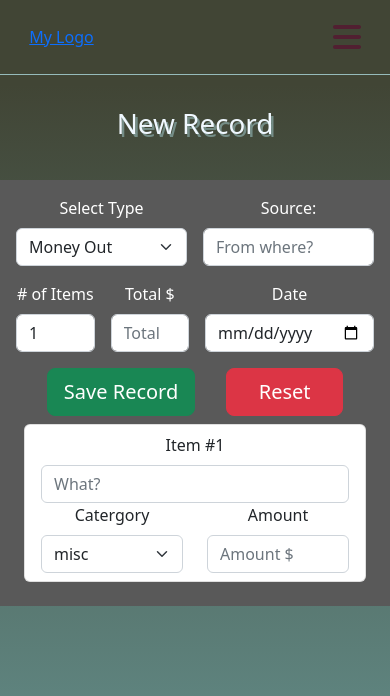
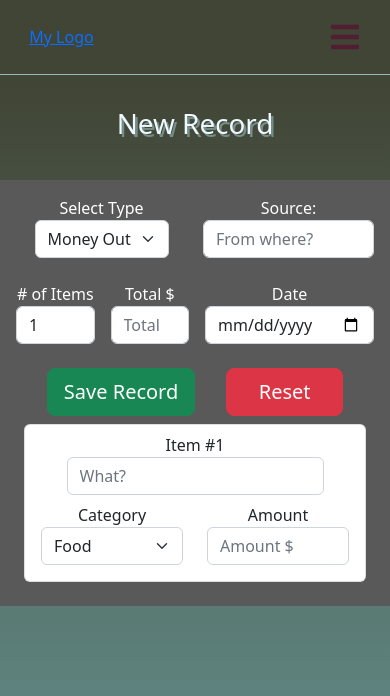
Before and after one commit to krog-kristian/finance-tracker, a React (Create React App) app in the folder client/: page / in a window 390 px wide. Shown: the top 696 px of the page. Built offline with nearby package versions, Linux system fonts and the light colour scheme.

Commit message:
Made some changes to naming conventions, reformatted category data and moved into own file.

```diff
--- a/client/package.json
+++ b/client/package.json
@@ -16,6 +16,7 @@
     "react-bootstrap": "^2.7.4",
     "react-currency-input-field": "^3.6.10",
     "react-dom": "^18.2.0",
+    "react-icons": "^4.8.0",
     "react-responsive": "^9.0.2",
     "react-scripts": "5.0.1",
     "web-vitals": "^2.1.4"
--- a/client/src/App.js
+++ b/client/src/App.js
@@ -1,16 +1,16 @@
 import './App.css';
 import { useMediaQuery } from 'react-responsive';
-import Nav from './Components/Nav';
-import AppContext from './Components/AppContext';
-import RecordForm from './Components/RecordForm';
+import Nav from './components/Nav';
+import AppContext from './components/AppContext';
+import RecordForm from './components/RecordForm';
 import 'bootstrap/dist/css/bootstrap.min.css';
 
 function App() {
-  const isDesktopOrLaptop = useMediaQuery({
+  const isLargeScreen = useMediaQuery({
     query: '(min-width: 900px)'
   });
 
-  const appState = { isDesktopOrLaptop }
+  const appState = { isLargeScreen }
 
   return (
     <AppContext.Provider value={appState}>
--- a/client/src/Components/ItemsForms.jsx
+++ /dev/null
@@ -1,40 +0,0 @@
-export function ItemForms({ numberOfItems, out }) {
-
-  const forms = [];
-  for (let i = 0; i < numberOfItems; i++) {
-    forms.push(
-      <li key={i} className='container-l list-group-item m-2'>
-        <div className='row g-3'>
-          <div className='col'>
-            <label className='form-label' htmlFor={`item${i}`}>{`Item #${i + 1}`}</label>
-            <input required className='form-control' type='text' name={`item${i}`} id={`item${i}`} placeholder='What?'/>
-          </div>
-        </div>
-
-        <div className='row'>
-          <div className='col'>
-            <label className='form-label' htmlFor={`itemCat${i}`}>Catergory</label>
-            <select className='form-select' name={`itemCat${i}`} id={`itemCat${i}`}>
-              <CreateOptions out={out} />
-            </select>
-          </div>
-
-          <div className='col'>
-            <label className='form-label' htmlFor={`itemAmt${i}`}>Amount</label>
-            <input type='number' className='form-control' required id={`itemAmt${i}`} name={`itemAmt${i}`} placeholder='Amount $' step={0.01} />
-          </div>
-        </div>
-
-      </li>)
-  }
-
-  return (
-    <ul className='list-group'>{forms}</ul>
-  )
-}
-
-function CreateOptions({ out }) {
-  const categoriesOut = ['misc', 'food', 'clothes', 'fast-food', 'cleaning', 'toiletries', 'furniture', 'gas', 'utilities', 'rent', 'subscriptions', 'lending']
-  const categoriesIn = ['misc', 'salary', 'interest', 'dividends', 'investment', 'refund', 'gift', 'repayment']
-  return (out ? categoriesOut.map((o) => <option key={o} value={o}>{o}</option>) : categoriesIn.map((o) => <option key={o} value={o}>{o}</option>));
-}
--- /dev/null
+++ b/client/src/components/ItemsForm.jsx
@@ -0,0 +1,47 @@
+import { categoriesOut, categoriesIn } from "../lib/catergoryData.js";
+export function ItemsForm({ numberOfItems, isDebit }) {
+
+  const items = [];
+  for (let i = 0; i < numberOfItems; i++) {
+    items.push(
+      <li key={i} className='container-l list-group-item m-2'>
+        <div className='row g-3'>
+          <div className='col'>
+            <label className='form-label'>{`Item #${i + 1}`}
+              <input required className='form-control' type='text' name={`item${i}`} id={`item${i}`} placeholder='What?'/>
+            </label>
+          </div>
+        </div>
+
+        <div className='row'>
+          <div className='col'>
+            <label className='form-label'>Category
+              <select className='form-select' name={`itemCat${i}`} id={`itemCat${i}`}>
+                <CreateOptions isDebit={isDebit} />
+              </select>
+            </label>
+          </div>
+
+          <div className='col'>
+            <label className='form-label'>Amount
+              <input type='number' className='form-control' required id={`itemAmt${i}`} name={`itemAmt${i}`} placeholder='Amount $' step={0.01} />
+            </label>
+          </div>
+        </div>
+
+      </li>)
+  }
+
+  return (
+    <ul className='list-group'>{items}</ul>
+  )
+}
+
+/**
+ * Maps an array of objects with their values and category name to option elements.
+ * @param {boolean} isDebit represents whether the form is outgoing or incoming money.
+ * @returns array of option elements.
+ */
+function CreateOptions({ isDebit }) {
+  return (isDebit ? categoriesOut.map((cat) => <option key={cat.value} value={cat.value}>{cat.category}</option>) : categoriesIn.map((cat) => <option key={cat.value} value={cat.value}>{cat.category}</option>));
+}
--- a/client/src/Components/Nav.jsx
+++ b/client/src/components/Nav.jsx
@@ -1,18 +1,16 @@
-import 'font-awesome/css/font-awesome.min.css';
-import { FontAwesomeIcon } from '@fortawesome/react-fontawesome'
-import { faBars } from '@fortawesome/free-solid-svg-icons'
 import '../App.css';
 import { useContext } from 'react';
 import AppContext from './AppContext';
 import Button from 'react-bootstrap/Button';
+import { FaBars } from 'react-icons/fa'
 
 export default function Nav() {
-const { isDesktopOrLaptop } = useContext(AppContext)
+  const { isLargeScreen } = useContext(AppContext)
 
   return (
     <div className='Nav'>
       <a href="blank" className='.navbar-brand '>My Logo</a>
-      {isDesktopOrLaptop ? <NavDesktop /> : <NavMobile />}
+      {isLargeScreen ? <NavDesktop /> : <NavMobile />}
     </div>
   );
 }
@@ -20,7 +18,7 @@ const { isDesktopOrLaptop } = useContext(AppContext)
 function NavMobile() {
   return (
     <div className='icon-holder'>
-      <FontAwesomeIcon icon={faBars} size='2xl' style={{ color: "#511f31", }} />
+      {" "}<FaBars size={'2rem'} color={"#511f31"} />{" "}
     </div >
   );
 }
--- a/client/src/Components/RecordForm.jsx
+++ b/client/src/components/RecordForm.jsx
@@ -1,10 +1,10 @@
 import { useState } from 'react';
 import Button from 'react-bootstrap/esm/Button';
-import { ItemForms } from './ItemsForms.jsx';
+import { ItemsForm } from './ItemsForm.jsx';
 
 export default function RecordForm() {
   const [items, setItems] = useState(1);
-  const [out, setOut] = useState(true);
+  const [isDebit, setIsDebit] = useState(true);
 
   function handleItems (e) {
     const numberOfItems = e.target.value;
@@ -37,33 +37,38 @@ export default function RecordForm() {
 
       <div className='row g-3'>
         <div className='mb-3 col'>
-          <label htmlFor='inOut' className='form-label'>Select Type</label>
-          <select className='form-select' required name='inOut' id='inOut' onChange={(e) => setOut(!out)}>
-            <option value={true}>Money Out</option>
-            <option value={false}>Money In</option>
-          </select>
+          <label className='form-label'>Select Type
+            <select className='form-select' required name='inOut' id='inOut' onChange={(e) => setIsDebit(!isDebit)}>
+              <option value={true}>Money Out</option>
+              <option value={false}>Money In</option>
+            </select>
+          </label>
         </div>
 
         <div className='mb-3 col'>
-            <label htmlFor='source' className='form-label'>Source:</label>
+          <label className='form-label'>Source:
             <input required type='text' id='source' name='source' className='form-control' placeholder='From where?' />
+          </label>
         </div>
       </div>
 
       <div className='row g-3'>
         <div className='mb-3 col'>
-            <label htmlFor='numberOfItems' className='form-label'># of Items</label>
+          <label className='form-label'># of Items
             <input className='form-control' required type='number' name='numberOfItems' defaultValue={1} id='numberOfItems' min={1} max={20} onChange={(e) => handleItems(e)} />
+          </label>
         </div>
 
         <div className='mb-3 col'>
-            <label htmlFor='total' className='form-label'>Total $</label>
+          <label className='form-label'>Total $
             <input type='number' placeholder='Total $' step={0.01} className='form-control' required id='total' name='total' />
+          </label>
         </div>
 
         <div className='mb-3 col'>
-            <label htmlFor='date' className='form-label'>Date</label>
+          <label className='form-label'>Date
             <input required className='form-control' type='date' name='date' id='date' />
+          </label>
         </div>
       </div>
         <div className='d-flex justify-content-evenly'>
@@ -73,7 +78,7 @@ export default function RecordForm() {
           <Button type='reset' size='lg' variant='danger' style={{ whiteSpace: 'pre' }}>   Reset   </Button>
 
         </div>
-      <ItemForms numberOfItems={items} out={out}/>
+      <ItemsForm numberOfItems={items} isDebit={isDebit}/>
 
     </form>
     </>
--- /dev/null
+++ b/client/src/lib/catergoryData.js
@@ -0,0 +1,5 @@
+const categoriesOut = [{ value: 'food', category: 'Food' }, { value: 'clothes', category: 'Clothing' }, { value: 'fast-food', category: 'Fast Food' }, { value: 'cleaning', category: 'Cleaning Supplies' }, { value: 'toiletries', category: 'Toiletries' }, { value: 'furniture', category: 'Furniture' }, { value: 'car', category: 'Transportation/Car' }, { value: 'utilities', category: 'Utilities/Bills' }, { value: 'rent', category: 'Rent/Maintenance' }, { value: 'entertainment', category: 'Entertainment/Subscriptions' }, { value: 'lending', category: 'Lent Money' }, { value: 'misc-out', category: 'Misc/Other' }];
+
+const categoriesIn = [{ value: 'salary', category: 'Salary' }, { value: 'interest', category: 'Interest' }, { value: 'dividends', category: 'Dividends' }, { value: 'refund', category: 'Refunds/Returns' }, { value: 'gift', category: 'Gifts/Rewards' }, { value: 'misc-in', category: 'Misc/Other' }];
+
+export { categoriesOut, categoriesIn }
```
Also changed, not shown: client/src/components/AppContext.jsx (renamed from client/src/Components/AppContext.jsx), 2 other files (tests, documents, lock files or other folders).
